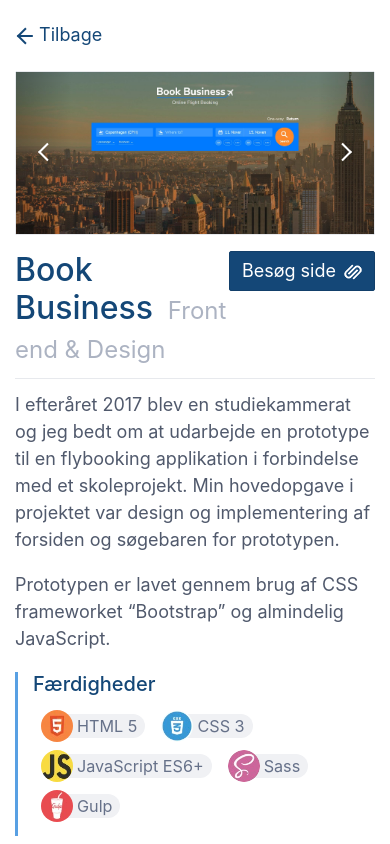
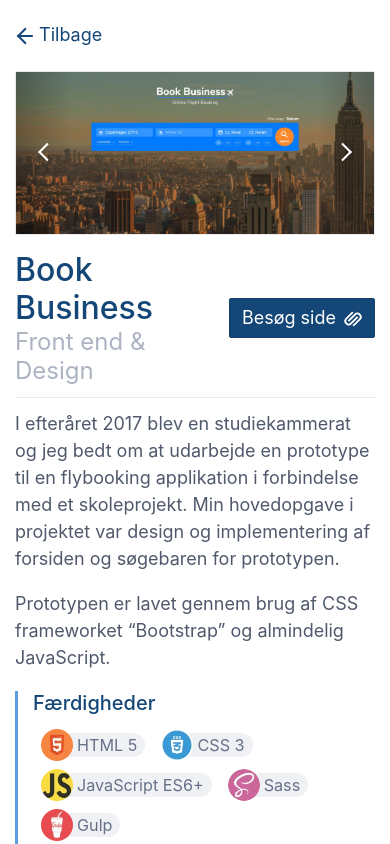
Before and after one commit to JackTheDane/old-portfolio, a React (Create React App) app: page /projekter/book-business in a window 390 px wide. Built offline with nearby package versions, Linux system fonts and the light colour scheme.

Commit message:
WIP Responsiveness

```diff
--- a/src/components/About/About.module.scss
+++ b/src/components/About/About.module.scss
@@ -12,10 +12,15 @@
     display: flex;
     min-height: 260px;
     align-items: center;
+    flex-direction: column;
+    flex-shrink: 0;
+    justify-content: center;
+    width: 100%;
+    text-align: center;
   }
 
   &__content {
-    margin-top: 50px;
+    margin-top: 20px;
   }
 
   &__subcontentTitle {
@@ -29,9 +34,6 @@
     margin-bottom: 20px;
   }
 
-  &__profileTitleText {
-    margin-left: 20px;
-  }
 
   &__profileImageWrapper {
     width: 260px;
@@ -44,7 +46,21 @@
     box-shadow: 0px 8px 30px 5px rgba(0,0,0,0.15);
 
   }
+}
 
-  // &__profileImage {
-  // }
+@media (min-width: 760px) {
+  .about{
+    &__profile {
+      flex-direction: row;
+      text-align: left;
+    }
+
+    &__profileTitleText {
+      margin-left: 20px;
+    }
+
+    &__content {
+      margin-top: 50px;
+    }
+  }
 }
--- a/src/components/App/App.module.scss
+++ b/src/components/App/App.module.scss
@@ -7,13 +7,6 @@
   overflow: hidden;
 
   position: relative;
-
-  background-size: cover;
-  background-position: center center;
-  background-repeat: no-repeat;
-  background-color: $primary;
-
-  background-blend-mode: multiply;
 
   &__sidebar {
     display: none;
@@ -30,6 +23,34 @@
     width: 100%;
     height: 100%;
     position: relative;
+
+    animation: fadeIn .3s both;
+  }
+}
+
+@keyframes fadeIn {
+  0% {
+    opacity: 0;
+  }
+  100% {
+    opacity: 1;
+  }
+}
+
+@media (max-width: 1000px) {
+  .app {
+    background-image: none !important;
+  }
+}
+
+@media (min-width: 1000px) {
+  .app {
+    background-size: cover;
+    background-position: center center;
+    background-repeat: no-repeat;
+    background-color: $primary;
+
+    background-blend-mode: multiply;
   }
 }
 
@@ -42,15 +63,3 @@
     }
   }
 }
-
-@media (min-width: 1680px) {
-  .app {
-    // &__sidebar {
-    //   flex: 0 0 500px;
-    // }
-
-    // &__content {
-    //   margin-right: 10%;
-    // }
-  }
-}
--- a/src/components/Nav/Nav.module.scss
+++ b/src/components/Nav/Nav.module.scss
@@ -50,6 +50,7 @@
 
     & > li {
       padding: 6px 25px 6px 2px;
+      margin-right: 35px;
       border-bottom: 1px solid rgba($color: $white, $alpha: .2);
       font-size: inherit;
       color: rgba($color: $white, $alpha: .5);
@@ -70,6 +71,7 @@
 
       & > li {
         padding-right: 60px;
+        margin-right: 0;
         border-bottom-color: $white;
         color: $white !important;
       }
--- a/src/components/Project/Project.module.scss
+++ b/src/components/Project/Project.module.scss
@@ -2,7 +2,6 @@
 
 .project {
   max-width: 1200px;
-
 }
 
 .subcontent {
@@ -13,7 +12,17 @@
 }
 
 .title {
-  & > span {
+  & > div {
     font-size: .75em;
   }
 }
+
+
+@media (min-width: 700px) {
+  .title {
+    & > div {
+      margin-left: 5px;
+      display: inline-block;
+    }
+  }
+}
--- a/src/components/Project/Project.tsx
+++ b/src/components/Project/Project.tsx
@@ -27,11 +27,11 @@ class Project extends React.Component<ProjectProps, ProjectState> {
       <div className="d-flex mt-3" style={{justifyContent: 'space-between', alignItems: 'flex-start'}}>
         <h2 className={`text-primary mb-0 transition-elem delay-2 ${styles.title}`}>
           { this.props.project.name }
-          <span className="mx-2 text-gray fw-medium"> { this.props.project.roles } </span>
+          <div className="text-gray fw-medium"> { this.props.project.roles } </div>
         </h2>
 
         { this.props.project.url != null
-          ? <a href={this.props.project.url} target='_blank' rel='noopener' className="btn btn-primary btn-lg transition-elem delay-2">
+          ? <a href={this.props.project.url} target='_blank' rel='noopener' className="btn btn-primary btn-lg transition-elem delay-2 my-a">
             Besøg side
             <i className="icon ml-2 icon-link"></i>
           </a>
--- a/src/index.scss
+++ b/src/index.scss
@@ -30,6 +30,27 @@ img {
   &-bold {
     font-weight: 700;
   }
+}
+
+.ml-a {
+  margin-left: auto !important;
+}
+
+.mr-a {
+  margin-right: auto !important;
+}
+
+.mt-a {
+  margin-top: auto !important;
+}
+
+.mb-a {
+  margin-bottom: auto !important;
+}
+
+.my-a {
+  @extend .mt-a;
+  @extend .mb-a;
 }
 
 $transitionSpeed: 700ms;
```
